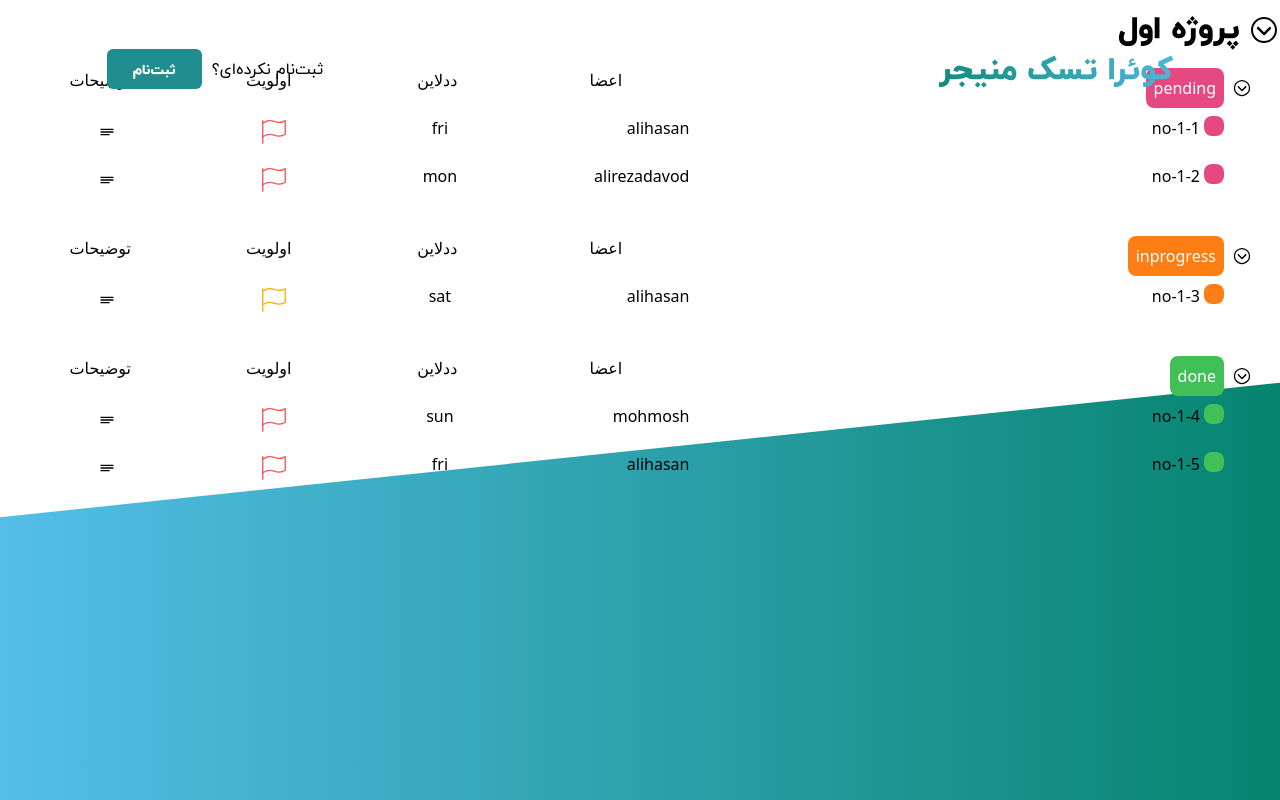
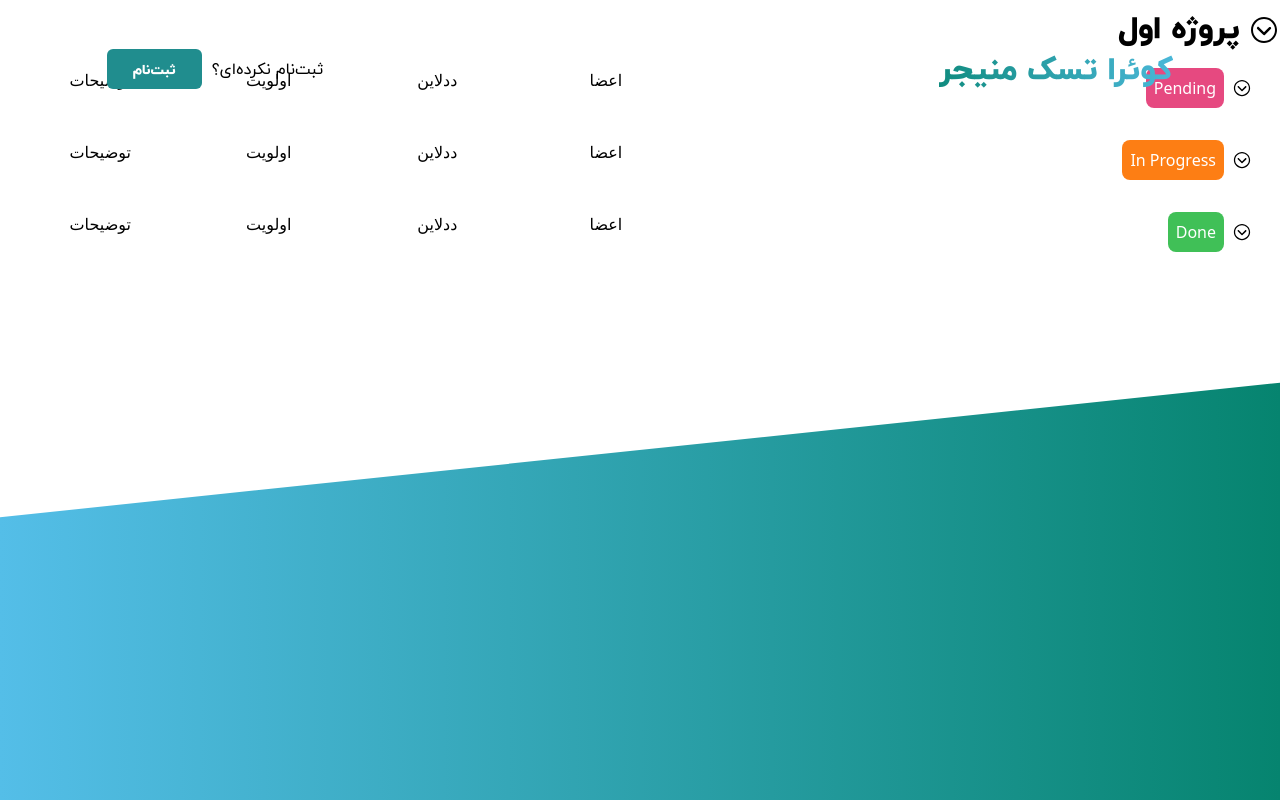
Before and after one commit to fall-Quera-front-end-bootcamp/Group-5, a React (Vite) app: page /Listview in a window 1280 px wide. Both pictures are taken after a click on the element "پروژه اول". Built offline with nearby package versions, Linux system fonts and the light colour scheme.

Commit message:
Refactor codes

```diff
--- /dev/null
+++ b/src/components/ListView/ListHeader.tsx
@@ -0,0 +1,37 @@
+import { IoIosArrowDropdown } from "react-icons/io";
+import { TaskStatusEnum } from "../Task/TaskStatusEnum";
+
+export type taskStatusType = "done" | "pending" | "inprogress";
+// export type taskStatusType = string;
+
+type ListHeaderType = {
+  status: taskStatusType;
+  onToggleCollapseStatus: () => void;
+};
+
+export const ListHeader: React.FC<ListHeaderType> = ({
+  status,
+  onToggleCollapseStatus,
+}) => {
+  return (
+    <div className="flex flex-row">
+      <div className="basis-[50%] flex " onClick={onToggleCollapseStatus}>
+        <IoIosArrowDropdown className="mt-2.5 ml-2 size-5" />
+        <div
+          key={status}
+          className={`${TaskStatusEnum[status].color} text-center
+                 text-white
+                 min-w-min rounded-lg
+                 font-heading-l
+                 p-2 `}
+        >
+          {TaskStatusEnum[status].textEn}
+        </div>
+      </div>
+      <span className="basis-[15%] text-center">اعضا</span>
+      <span className="basis-[15%] text-center">ددلاین</span>
+      <span className="basis-[15%] text-center">اولویت</span>
+      <span className="basis-[15%] text-center">توضیحات</span>
+    </div>
+  );
+};
--- a/src/components/ListView/Listview.tsx
+++ b/src/components/ListView/Listview.tsx
@@ -5,6 +5,8 @@ import Popup from "reactjs-popup";
 import "reactjs-popup/dist/index.css";
 import { CgDetailsMore } from "react-icons/cg";
 import Dropdown from "./test";
+import { ListHeader } from "./ListHeader";
+import { RenderTasks } from "./RenderTasks";
 type taskType = {
   task_name: string;
   peoples: string[];
@@ -83,93 +85,6 @@ const Listview: React.FC<DataProps> = ({}) => {
     setCollapsed(!collapsed);
   };
 
-  ///prirory function
-  const TaskPriority = (Task_priority: string) => {
-    switch (Task_priority) {
-      case "high":
-        return (
-          <CiFlag1 className="text-red-primary text-heading-l block m-auto " />
-        );
-      case "low":
-        return (
-          <CiFlag1 className="text-yellow-primary text-heading-l block m-auto" />
-        );
-    }
-  };
-
-  ///////////// the render tasks function
-  const RenderTASKS = (AllTasks: Array[], status: string) => {
-    const ReTasks = AllTasks.filter((CheckTask) => CheckTask.status == status);
-    let color = "";
-    if (status == "pending") color = "bg-pink-primary";
-    else if (status == "inprogress") color = "bg-orange-primary";
-    else if (status == "done") color = "bg-green-primary";
-    if (ReTasks.length == 0) {
-      return null;
-    } else {
-      return (
-        <div className="p-s">
-          <div className="flex flex-row">
-            <div className="basis-[50%] flex ">
-              <IoIosArrowDropdown className="mt-2.5 ml-2 size-5" />
-              <div
-                key={ReTasks[0].status}
-                className={`${color} text-center
-                 text-white
-                 min-w-min rounded-lg
-                 font-heading-l
-                 p-2 `}
-              >
-                {ReTasks[0].status}
-              </div>
-            </div>
-            <span className="basis-[15%] text-center">اعضا</span>
-            <span className="basis-[15%] text-center">ددلاین</span>
-            <span className="basis-[15%] text-center">اولویت</span>
-            <span className="basis-[15%] text-center">توضیحات</span>
-          </div>
-          {ReTasks.map((task) => {
-            return (
-              <div key={task.name} className="flex flex-row p-xs">
-                <div className="flex basis-[50%]">
-                  <div
-                    className={`rounded-lg w-[20px] h-[20px] cursor-pointer ${color} ml-1 mr-5`}
-                  ></div>
-                  <div key={task.task_name}>{task.task_name}</div>
-                </div>
-
-                <div className="basis-[15%]" key={task.peoples}>
-                  {task.peoples}
-                </div>
-                <div className=" basis-[15%] text-center" key={task.deadline}>
-                  {task.deadline}
-                </div>
-                <div className=" basis-[15%] flex flex-col" key={task.priority}>
-                  {TaskPriority(task.priority)}
-                </div>
-                <div
-                  className=" basis-[15%] flex flex-col"
-                  key={task.description}
-                >
-                  <Popup
-                    trigger={
-                      <div className="block m-auto">
-                        <CgDetailsMore />
-                      </div>
-                    }
-                    position="right center"
-                  >
-                    <div>{task.description}</div>
-                  </Popup>
-                </div>
-              </div>
-            );
-          })}
-        </div>
-      );
-    }
-  };
-
   return (
     <div key={"contain"} className=" w-full h-screen overflow-y-auto mt-2">
       {mocked_data.map((Projects) => {
@@ -195,9 +110,9 @@ const Listview: React.FC<DataProps> = ({}) => {
                   duration-500 opacity-100
                   "
               >
-                  {RenderTASKS(Projects.tasks, "pending")}
-                  {RenderTASKS(Projects.tasks, "inprogress")}
-                  {RenderTASKS(Projects.tasks, "done")}
+                <RenderTasks allTasks={Projects.tasks} status={'pending'}/>
+                <RenderTasks allTasks={Projects.tasks} status={'inprogress'}/>
+                <RenderTasks allTasks={Projects.tasks} status={'done'}/>
               </div>
             )}
           </div>
@@ -205,7 +120,6 @@ const Listview: React.FC<DataProps> = ({}) => {
       })}
     </div>
   );
-
 };
 
 export default Listview;
--- /dev/null
+++ b/src/components/ListView/RenderTasks.tsx
@@ -0,0 +1,75 @@
+import Popup from "reactjs-popup";
+import { ListHeader } from "./ListHeader";
+import { CgDetailsMore } from "react-icons/cg";
+import { useState } from "react";
+import { TaskPriority } from "./TaskPriority";
+
+type RenderTask ={
+    allTasks:any;
+    status:string;
+}
+  export const RenderTasks:React.FC<RenderTask> = ({allTasks, status}) => {
+  const [collapsedStatus, setCollapsedStatus] = useState(true);
+  const toggleCollapsedStatus = () => {
+    setCollapsedStatus(!collapsedStatus);
+  };
+    const FilteredTasks = allTasks.filter((CheckTask:any) => CheckTask.status == status);
+    let color = "";
+    if (status == "pending") color = "bg-pink-primary";
+    else if (status == "inprogress") color = "bg-orange-primary";
+    else if (status == "done") color = "bg-green-primary";
+    if (FilteredTasks.length == 0) {
+      return null;
+    } else {
+      return (
+        <div className="p-s">
+          <ListHeader status={FilteredTasks[0].status} onToggleCollapseStatus={toggleCollapsedStatus} />
+          {collapsedStatus
+            ? null
+            : FilteredTasks.map((task:any) => {
+                return (
+                  <div key={task.name} className="flex flex-row p-xs">
+                    <div className="flex basis-[50%]">
+                      <div
+                        className={`rounded-lg w-[20px] h-[20px] cursor-pointer ${color} ml-1 mr-5`}
+                      ></div>
+                      <div key={task.task_name}>{task.task_name}</div>
+                    </div>
+
+                    <div className="basis-[15%]" key={task.peoples}>
+                      {task.peoples}
+                    </div>
+                    <div
+                      className=" basis-[15%] text-center"
+                      key={task.deadline}
+                    >
+                      {task.deadline}
+                    </div>
+                    <div
+                      className=" basis-[15%] flex flex-col"
+                      key={task.priority}
+                    >
+                      <TaskPriority priority={task.priority}/>
+                    </div>
+                    <div
+                      className=" basis-[15%] flex flex-col"
+                      key={task.description}
+                    >
+                      <Popup
+                        trigger={
+                          <div className="block m-auto">
+                            <CgDetailsMore />
+                          </div>
+                        }
+                        position="right center"
+                      >
+                        <div>{task.description}</div>
+                      </Popup>
+                    </div>
+                  </div>
+                );
+              })}
+        </div>
+      );
+    }
+  };
--- /dev/null
+++ b/src/components/ListView/TaskPriority.tsx
@@ -0,0 +1,17 @@
+import { CiFlag1 } from "react-icons/ci";
+
+const TaskPriorityEnum = {
+  high: { key: "high", color: "red" },
+  low: { key: "low", color: "yellow" },
+};
+
+type TaskPriorityType = {
+  priority: "high" | "low";
+};
+export const TaskPriority: React.FC<TaskPriorityType> = ({ priority }) => {
+  return (
+    <CiFlag1
+      className={`text-${TaskPriorityEnum[priority].color}-primary text-heading-l block m-auto`}
+    />
+  );
+};
--- /dev/null
+++ b/src/components/Task/TaskStatusEnum.ts
@@ -0,0 +1,24 @@
+
+export const TaskStatusEnum = {
+    pending:{
+        key:'pending',
+        color:'bg-pink-primary',
+        textEn:"Pending",
+        // icon:<PendingIcon/>
+        textFa:'در حال فلان',
+    },
+    inprogress:{
+        key:'inprogress',
+        color:'bg-orange-primary',
+        textEn:"In Progress",
+        // icon:<PendingIcon/>
+        textFa:'در حال فلان',
+    },
+    done:{
+        key:'done',
+        color:'bg-green-primary',
+        textEn:"Done",
+        // icon:<PendingIcon/>
+        textFa:'انجام شده',
+    }
+}
```
Lines whose indentation alone changed are shown as unchanged.
